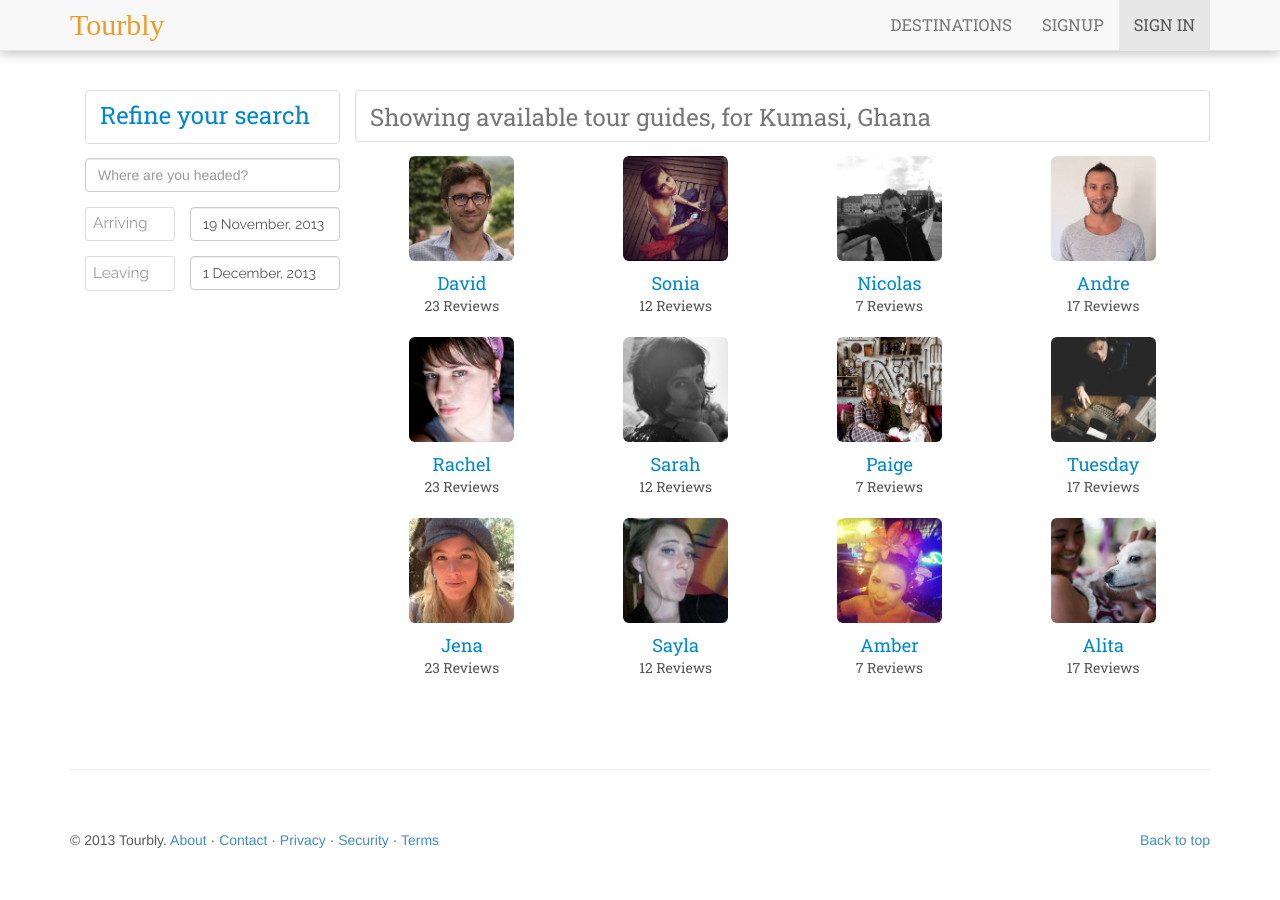
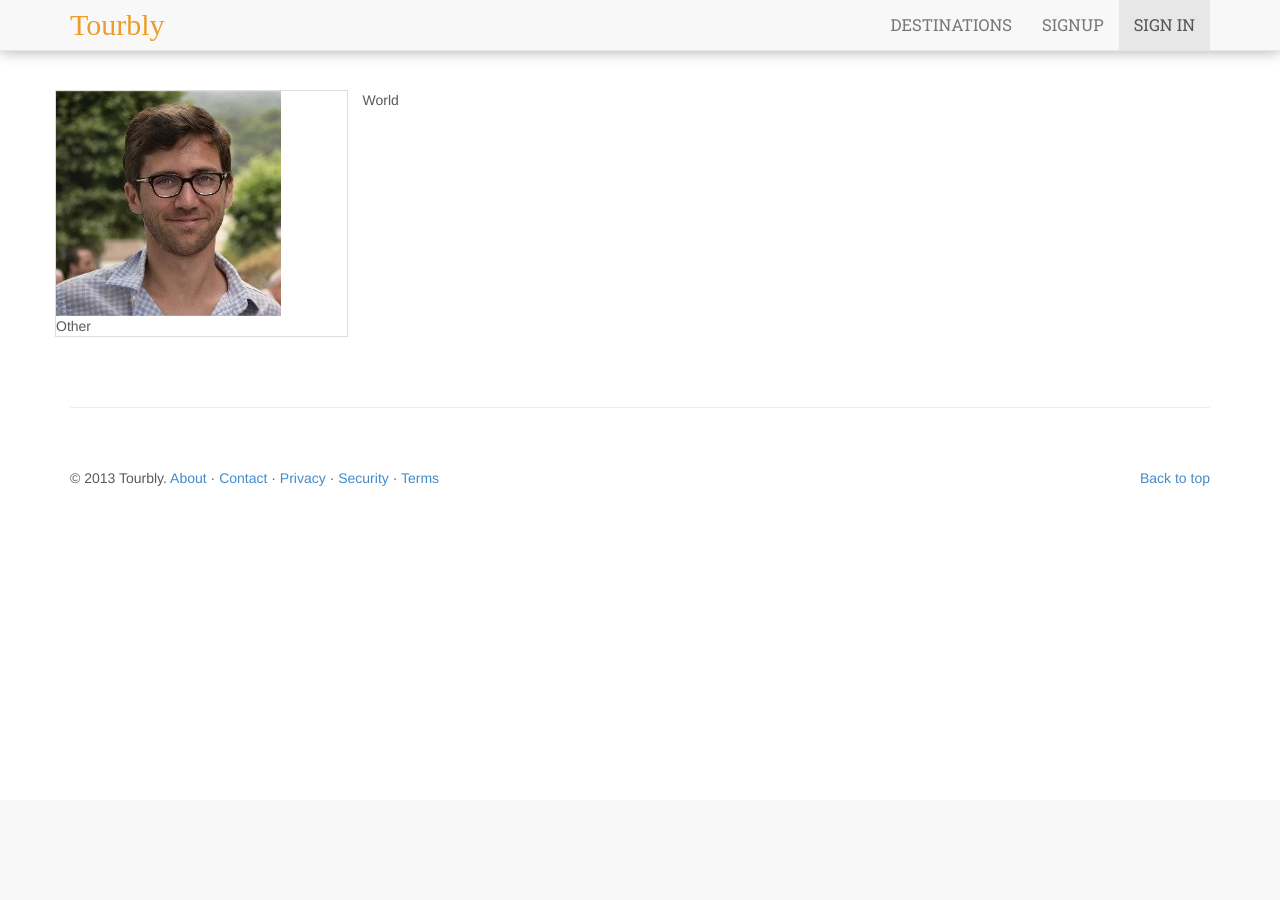
Before and after one commit to elimence/Tourbly-20000, a Python web app: template templates/guide.html in a window 1280 px wide. After the commit the page ends 486 px from the top, so only its background shows below. Run offline with Jinja, Linux system fonts and the light colour scheme; the template is opened without the code that fills it, so the values that code supplies are empty; some web fonts are replaced.

Commit message:
Styling the guide page

```diff
--- a/assets/css/guide.css
+++ b/assets/css/guide.css
@@ -1,76 +1,7 @@
-.search {
+.guide {
   margin-top: 90px;
   margin-bottom: 10px;
 }
-.search .filters .header {
+.guide .id {
   border: 1px solid #ddd;
-  padding: 0.8em 1em 1em 1em;
-  border-radius: 4px;
-  margin-bottom: 1em;
 }
-.filters .header .header-text {
-  margin: 0;
-  font-family: 'Roboto Slab', serif;
-  color: #0088cc;
-}
-.filters .date-input {
-  padding-left: 15px;
-  margin-bottom: 15px;
-}
-.filters .date-label {
-  border: 1px solid #ddd;
-  border-radius: 3px;
-  padding-left: 0.5em;
-  padding-top: 0.1em;
-  padding-bottom: 0.1em;
-}
-.filters .date-label label {
-  font-family: 'raleway', serif;
-  font-size: 1.1em;
-  margin-top: 0.2em;
-  color: #999;
-  font-weight: normal;
-}
-.filters #destination {
-  font-family: raleway, sans-serif;
-}
-
-#arrival,
-#departure {
-  background-color: #fff;
-  font-family: raleway, sans-serif;
-}
-
-
-.viewport .header {
-  padding: 0.9em 1em 0.8em 1em;
-  border: 1px solid #ddd;
-  border-radius: 4px;
-}
-.viewport .header .header-text {
-  margin: 0;
-  font-family: 'Roboto Slab', serif;
-  color: #777;
-}
-.viewport .guides {
-  margin-top: 1em;
-}
-.guides .guide {
-  text-align: center;
-  margin-bottom: 1.5em;
-}
-.guides .guide .image {
-  margin: 0 auto;
-}
-.guides .guide .name:link,
-.guides .guide .name:visited {
-  color: #0088cc;
-  font-family: 'Roboto Slab', serif;
-  font-size: 1.3em;
-  margin-top: 0.5em;
-  display: block;
-}
-.guide .reviews {
-  color: #555;
-  font-family: 'Roboto Slab', sans-serif;
-}
--- a/templates/guide.html
+++ b/templates/guide.html
@@ -51,98 +51,18 @@
       </div>
     </div>
 
-    <div class="container search">
-      <div class="col-lg-3 filters">
-        <div class="header">
-          <h3 class="header-text">Refine your search</h3>
+    <div class="container guide">
+      <div class="row">
+        <div class="col-lg-3 personal">
+          <div class="row id">
+            <div class="col log-12">
+              <img class="img-responsive" src="/assets/images/dave.jpg">
+            </div>
+            Other
+          </div>
         </div>
-        <form role="form">
-          <div class="form-group">
-            <input type="email" class="form-control" id="" placeholder="Where are you headed?">
-          </div>
-          <div class="row date-input">
-            <div class="col-lg-4 date-label">
-              <label for="">Arriving</label>
-            </div>
-            <div class="col-lg-8 datepicker">
-              <input id="arrival" name="arrival" class="form-control input" type="text" placeholder="Date of Arrival" value="19 November, 2013">
-            </div>
-          </div>
-          <div class="row date-input">
-            <div class="col-lg-4 date-label">
-              <label for="">Leaving</label>
-            </div>
-            <div class="col-lg-8 datepicker">
-              <input id="departure" name="departure" class="form-control input" type="text" placeholder="Date of Departure" value="1 December, 2013">
-            </div>
-          </div>
-        </form>
-      </div>
-      <div class="col-lg-9 viewport">
-        <div class="row header">
-          <h3 class="header-text">Showing available tour guides, for Kumasi, Ghana</h3>
-        </div>
-        <div class="row body guides">
-          <div class="col-lg-3 guide">
-            <a href="#"><img src="/assets/images/dave.jpg" width="105" class="image img-rounded img-responsive"></a>
-            <a href="#" class="name">David</a>
-            <span class="reviews">23 Reviews</span>
-          </div>
-          <div class="col-lg-3 guide">
-            <a href="#"><img src="/assets/images/sonia.jpg" width="105" class="image img-rounded img-responsive"></a>
-            <a href="#" class="name">Sonia</a>
-            <span class="reviews">12 Reviews</span>
-          </div>
-          <div class="col-lg-3 guide">
-            <a href="#"><img src="/assets/images/nick.jpg" width="105" class="image img-rounded img-responsive"></a>
-            <a href="#" class="name">Nicolas</a>
-            <spa class="reviews"n>7 Reviews</span>
-          </div>
-          <div class="col-lg-3 guide">
-            <a href="#"><img src="/assets/images/andre.jpg" width="105" class="image img-rounded img-responsive"></a>
-            <a href="#" class="name">Andre</a>
-            <span class="reviews">17 Reviews</span>
-          </div>
-          <div class="col-lg-3 guide">
-            <a href="#"><img src="/assets/images/rach.jpg" width="105" class="image img-rounded img-responsive"></a>
-            <a href="#" class="name">Rachel</a>
-            <span class="reviews">23 Reviews</span>
-          </div>
-          <div class="col-lg-3 guide">
-            <a href="#"><img src="/assets/images/sarah.jpg" width="105" class="image img-rounded img-responsive"></a>
-            <a href="#" class="name">Sarah</a>
-            <span class="reviews">12 Reviews</span>
-          </div>
-          <div class="col-lg-3 guide">
-            <a href="#"><img src="/assets/images/paige.jpg" width="105" class="image img-rounded img-responsive"></a>
-            <a href="#" class="name">Paige</a>
-            <spa class="reviews"n>7 Reviews</span>
-          </div>
-          <div class="col-lg-3 guide">
-            <a href="#"><img src="/assets/images/tuesday.jpg" width="105" class="image img-rounded img-responsive"></a>
-            <a href="#" class="name">Tuesday</a>
-            <span class="reviews">17 Reviews</span>
-          </div>
-          <div class="col-lg-3 guide">
-            <a href="#"><img src="/assets/images/jena.jpg" width="105" class="image img-rounded img-responsive"></a>
-            <a href="#" class="name">Jena</a>
-            <span class="reviews">23 Reviews</span>
-          </div>
-          <div class="col-lg-3 guide">
-            <a href="#"><img src="/assets/images/sayla.jpg" width="105" class="image img-rounded img-responsive"></a>
-            <a href="#" class="name">Sayla</a>
-            <span class="reviews">12 Reviews</span>
-          </div>
-          <div class="col-lg-3 guide">
-            <a href="#"><img src="/assets/images/amber.jpg" width="105" class="image img-rounded img-responsive"></a>
-            <a href="#" class="name">Amber</a>
-            <spa class="reviews"n>7 Reviews</span>
-          </div>
-          <div class="col-lg-3 guide">
-            <a href="#"><img src="/assets/images/alita.jpg" width="105" class="image img-rounded img-responsive"></a>
-            <a href="#" class="name">Alita</a>
-            <span class="reviews">17 Reviews</span>
-          </div>
+        <div class="col-lg-9 meta">
+          World
         </div>
       </div>
     </div>
```
